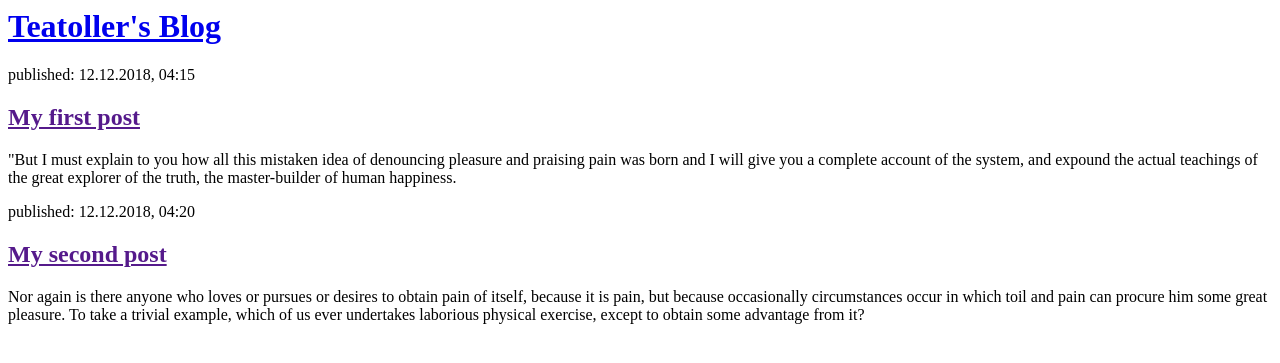
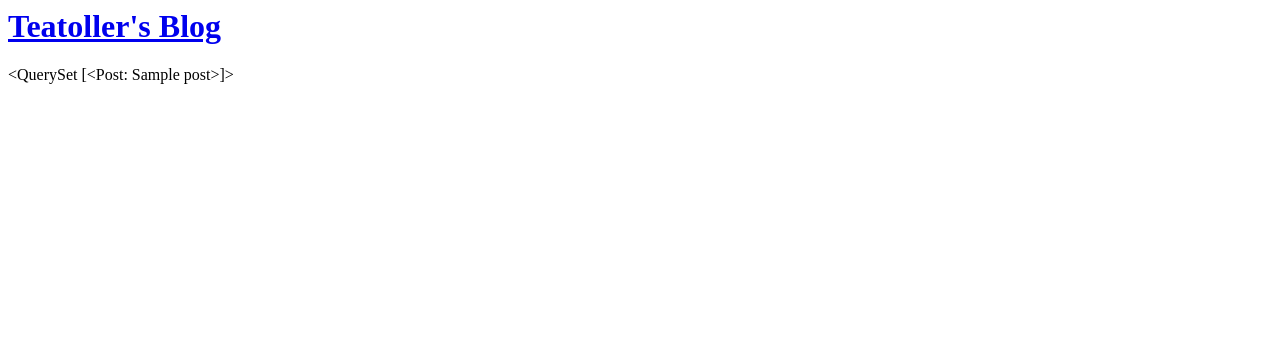
Before and after one commit to Teatoller/djangogirls, a Django app: template blog/templates/blog/post_list.html in a window 1280 px wide. Shown: the top 363 px of the page. Run offline with Django 3.2, Linux system fonts and the light colour scheme; the template is opened without the code that fills it: values that come from a table or form of the project are taken from there, others are empty; tables that the repository leaves empty hold one stand-in row (values such as "Sample post").

Commit message:
[#162680764] Add Djando template tag to replace div's and post-text

```diff
--- a/blog/templates/blog/post_list.html
+++ b/blog/templates/blog/post_list.html
@@ -7,16 +7,7 @@
             <h1><a href="/">Teatoller's Blog</a></h1>
         </div>
 
-        <div>
-            <p>published: 12.12.2018, 04:15</p>
-            <h2><a href="">My first post</a></h2>
-            <p>"But I must explain to you how all this mistaken idea of denouncing pleasure and praising pain was born and I will give you a complete account of the system, and expound the actual teachings of the great explorer of the truth, the master-builder of human happiness.</p>
-        </div>
-
-        <div>
-            <p>published: 12.12.2018, 04:20</p>
-            <h2><a href="">My second post</a></h2>
-            <p>Nor again is there anyone who loves or pursues or desires to obtain pain of itself, because it is pain, but because occasionally circumstances occur in which toil and pain can procure him some great pleasure. To take a trivial example, which of us ever undertakes laborious physical exercise, except to obtain some advantage from it?</p>
+        {{ posts }}
         </div>
     </body>
 </html>
```
